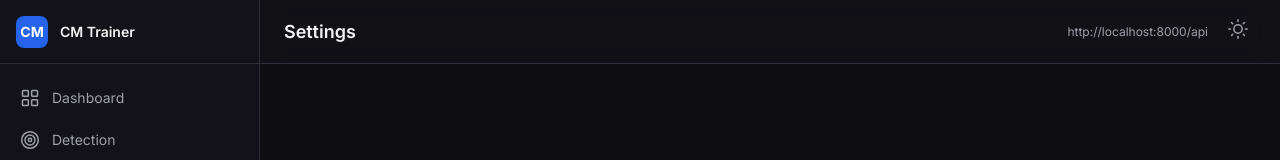
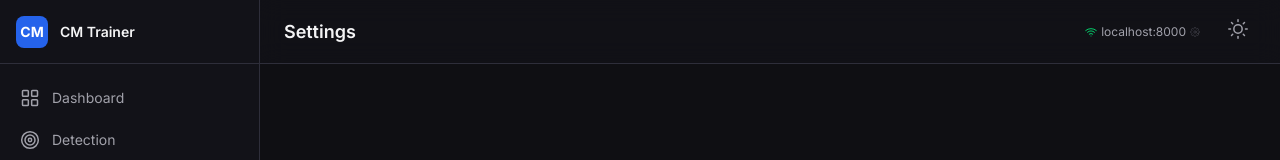
Before and after one commit to mdrijonhossainjibon/CMM, a React (Vite) app in the folder frontend/: page /settings in a window 1280 px wide. Shown: the top 160 px of the page. Built offline with nearby package versions, Linux system fonts and the light colour scheme; no server answers; sample sign-in values are in the browser's storage.

Commit message:
Fix: server URL changes now update axios baseURL + Topbar quick URL editor

```diff
--- a/frontend/src/components/Layout/Topbar.tsx
+++ b/frontend/src/components/Layout/Topbar.tsx
@@ -1,19 +1,47 @@
+import { useState, useRef, useEffect } from 'react';
 import { Icon } from '../common/Icons';
 import { useAppDispatch, useAppSelector } from '../../app/store';
 import { toggleTheme } from '../../store/slices/themeSlice';
-import { disconnect } from '../../store/slices/serverSlice';
+import { setServerUrl } from '../../store/slices/serverSlice';
+import { updateBaseURL } from '../../services/apiClient';
 
 interface TopbarProps {
   title: string;
   onToggleSidebar?: () => void;
 }
 
-const isDev = import.meta.env.DEV;
-
 export default function Topbar({ title, onToggleSidebar }: TopbarProps) {
   const dispatch = useAppDispatch();
   const { theme } = useAppSelector((state) => state.theme);
   const { serverUrl } = useAppSelector((state) => state.server);
+  const [editingUrl, setEditingUrl] = useState(false);
+  const [urlInput, setUrlInput] = useState('');
+  const inputRef = useRef<HTMLInputElement>(null);
+
+  useEffect(() => {
+    if (editingUrl && inputRef.current) {
+      inputRef.current.focus();
+      inputRef.current.select();
+    }
+  }, [editingUrl]);
+
+  const startEdit = () => {
+    setUrlInput(serverUrl);
+    setEditingUrl(true);
+  };
+
+  const saveUrl = () => {
+    const trimmed = urlInput.trim();
+    if (trimmed && trimmed !== serverUrl) {
+      dispatch(setServerUrl(trimmed));
+      updateBaseURL(trimmed);
+    }
+    setEditingUrl(false);
+  };
+
+  const cancelEdit = () => {
+    setEditingUrl(false);
+  };
 
   return (
     <header
@@ -31,10 +59,40 @@ export default function Topbar({ title, onToggleSidebar }: TopbarProps) {
         )}
         <h1 className="text-sm sm:text-lg font-semibold text-dark-heading truncate">{title}</h1>
       </div>
+
       <div className="flex items-center gap-2 sm:gap-3 shrink-0">
-        <span className="text-[10px] sm:text-xs text-dark-text hidden md:block truncate max-w-[150px] lg:max-w-[200px]" title={serverUrl}>
-          {serverUrl}
-        </span>
+        {editingUrl ? (
+          <div className="flex items-center gap-1">
+            <input
+              ref={inputRef}
+              type="text"
+              value={urlInput}
+              onChange={(e) => setUrlInput(e.target.value)}
+              onKeyDown={(e) => { if (e.key === 'Enter') saveUrl(); if (e.key === 'Escape') cancelEdit(); }}
+              placeholder="http://server-ip:8000/api"
+              className="w-[160px] sm:w-[220px] lg:w-[260px] px-2 py-1 text-[10px] sm:text-xs rounded-lg bg-dark-surface border border-primary text-dark-heading focus:outline-none"
+            />
+            <button onClick={saveUrl} className="p-1 rounded text-green-400 hover:bg-dark-surface">
+              <Icon name="check" className="w-3.5 h-3.5" />
+            </button>
+            <button onClick={cancelEdit} className="p-1 rounded text-dark-text hover:bg-dark-surface">
+              <Icon name="x" className="w-3.5 h-3.5" />
+            </button>
+          </div>
+        ) : (
+          <button
+            onClick={startEdit}
+            className="flex items-center gap-1 px-2 py-1 rounded-lg hover:bg-dark-surface transition-colors group"
+            title="Click to change backend URL"
+          >
+            <Icon name="wifi" className={`w-3 h-3 ${serverUrl ? 'text-green-400' : 'text-red-400'}`} />
+            <span className="text-[10px] sm:text-xs text-dark-text group-hover:text-dark-heading truncate max-w-[100px] sm:max-w-[150px] lg:max-w-[200px]">
+              {serverUrl ? serverUrl.replace(/https?:\/\//, '').replace(/\/api$/, '') : 'Set URL'}
+            </span>
+            <Icon name="settings" className="w-2.5 h-2.5 text-dark-text/30 group-hover:text-dark-text" />
+          </button>
+        )}
+
         <button
           onClick={() => dispatch(toggleTheme())}
           className="p-1.5 sm:p-2 rounded-lg text-dark-text hover:bg-dark-surface hover:text-dark-heading transition-colors"
@@ -42,14 +100,6 @@ export default function Topbar({ title, onToggleSidebar }: TopbarProps) {
         >
           <Icon name={theme === 'dark' ? 'sun' : 'moon'} className="w-4 h-4 sm:w-5 sm:h-5" />
         </button>
-        {!isDev && (
-          <button
-            onClick={() => dispatch(disconnect())}
-            className="px-2 sm:px-3 py-1.5 text-[10px] sm:text-xs rounded-lg bg-danger/10 text-danger hover:bg-danger/20 transition-colors"
-          >
-            Disconnect
-          </button>
-        )}
       </div>
     </header>
   );
--- a/frontend/src/pages/Connect.tsx
+++ b/frontend/src/pages/Connect.tsx
@@ -1,6 +1,7 @@
 import { useState } from 'react';
 import { useAppDispatch } from '../app/store';
 import { setServerUrl } from '../store/slices/serverSlice';
+import { updateBaseURL } from '../services/apiClient';
 
 export default function Connect() {
   const dispatch = useAppDispatch();
@@ -38,6 +39,7 @@ export default function Connect() {
 
     if (ok) {
       dispatch(setServerUrl(trimmed));
+      updateBaseURL(trimmed);
     } else {
       setConnError('Cannot reach the backend. Check the URL and try again.');
     }
--- a/frontend/src/pages/Settings.tsx
+++ b/frontend/src/pages/Settings.tsx
@@ -1,12 +1,15 @@
 import { useState } from 'react';
+import { useNavigate } from 'react-router-dom';
 import GlassPanel from '../components/common/GlassPanel';
 import { Icon } from '../components/common/Icons';
 import { useAppDispatch, useAppSelector } from '../app/store';
 import { toggleTheme } from '../store/slices/themeSlice';
 import { setServerUrl } from '../store/slices/serverSlice';
+import { updateBaseURL } from '../services/apiClient';
 
 export default function Settings() {
   const dispatch = useAppDispatch();
+  const navigate = useNavigate();
   const { theme } = useAppSelector((state) => state.theme);
   const { serverUrl } = useAppSelector((state) => state.server);
   const [editUrl, setEditUrl] = useState(serverUrl);
@@ -14,9 +17,11 @@ export default function Settings() {
 
   const handleSave = () => {
     const trimmed = editUrl.trim().replace(/\/+$/, '');
+    if (!trimmed) return;
     dispatch(setServerUrl(trimmed));
+    updateBaseURL(trimmed);
     setSaved(true);
-    setTimeout(() => setSaved(false), 2000);
+    setTimeout(() => { setSaved(false); navigate(0); }, 1000);
   };
 
   return (
```
